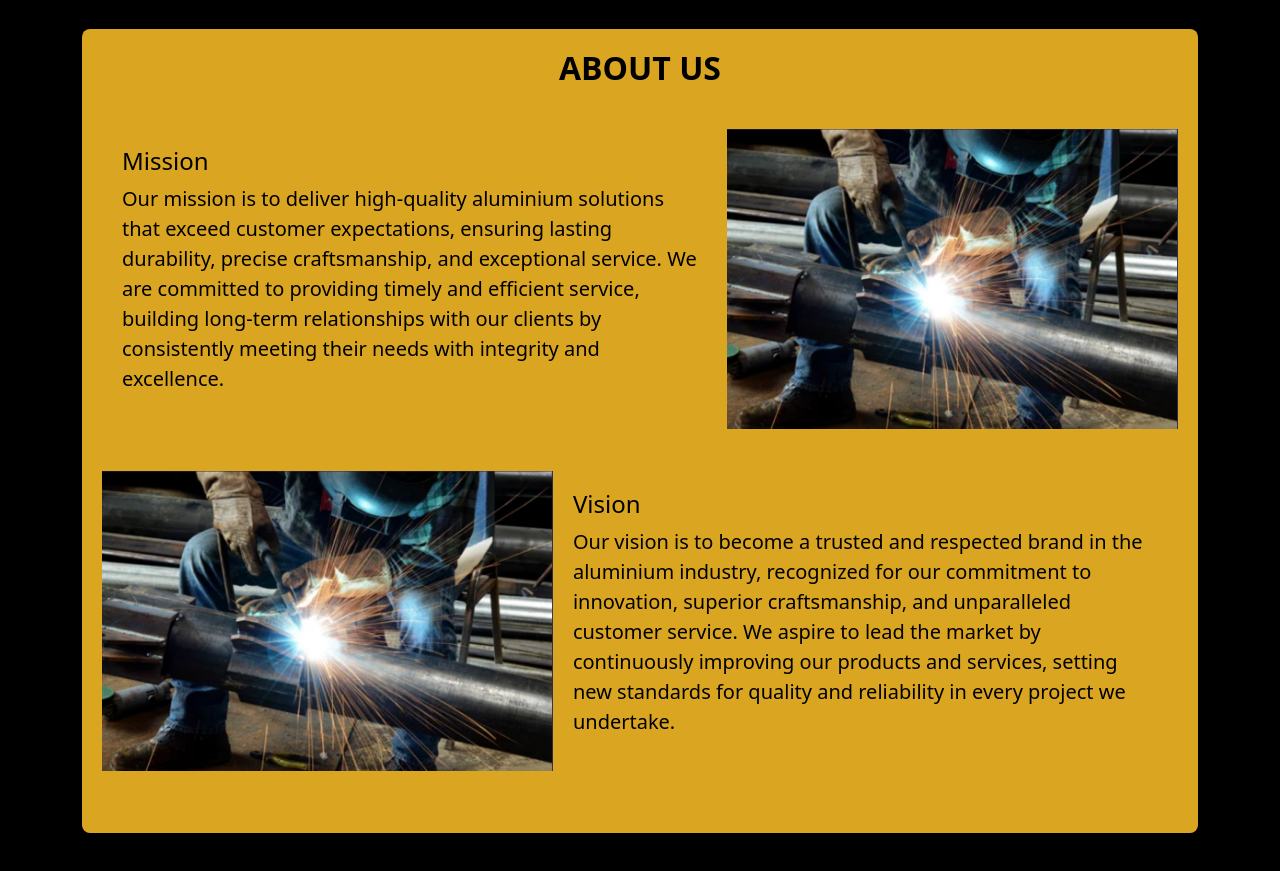
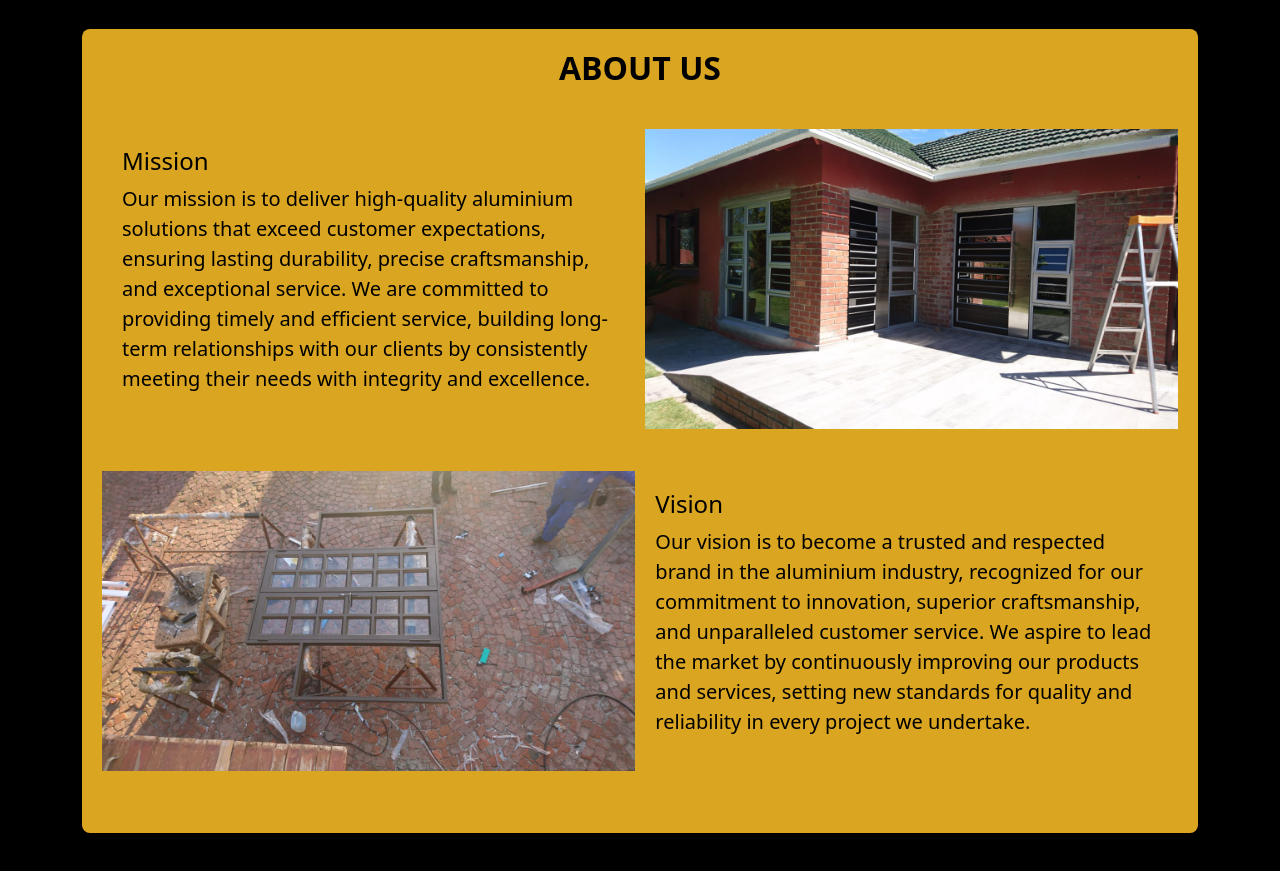
Before and after one commit to xolandaliso/react-app, a React (Create React App) app: page / in a window 1280 px wide. Shown: the part 2000-2871 px from the top of the page. Built offline with nearby package versions, Linux system fonts and the light colour scheme.

Commit message:
last changes - we go live

```diff
--- a/src/components/aboutus.js
+++ b/src/components/aboutus.js
@@ -1,6 +1,8 @@
 import React from 'react';
 import './css/landingpage.css'; // Assuming you'll use custom CSS for styling
-import weld from './images/weld.png';
+import manufact from './images/manufact.jpeg';
+import house from './images/house.jpeg';
+
 
 
 function AboutUs() {
@@ -24,14 +26,14 @@ function AboutUs() {
           </p>
         </div>
         <div className="about-image">
-          <img src={ weld } alt="Mission" />
+          <img src={ house } alt="Mission" />
         </div>
       </div>
 
       {/* Vision Section */}
       <div className="about-section">
         <div className="about-image">
-          <img src={ weld } alt="Vision" />
+          <img src={ manufact } alt="Vision" />
         </div>
         <div className="about-text">
           <h4>Vision</h4>
--- a/src/components/css/landingpage.css
+++ b/src/components/css/landingpage.css
@@ -153,15 +153,21 @@
 }
 
 .about-image {
-  height: 300px; /* Adjust this value to the desired height */
+  height: 300px; /* Adjust to your desired height */
   overflow: hidden;
+  display: flex; /* Ensures consistent alignment */
+  justify-content: center;
+  align-items: center;
 }
 
 .about-image img {
-  width: 100%;
-  height: 100%;
-  object-fit: cover;
+  max-width: 100%; /* Ensures the image doesn't exceed the container's width */
+  max-height: 100%; /* Ensures the image doesn't exceed the container's height */
+  object-fit: cover; /* Crops the image to fit the container */
+  width: auto; /* Ensures proper aspect ratio */
+  height: 100%; /* Fills the height of the container */
 }
+
 
 @media (max-width: 768px) {
   .about-section {
--- a/src/components/css/services.css
+++ b/src/components/css/services.css
@@ -87,3 +87,15 @@
   .close-btn:hover {
     background-color: #c82333;
   }
+
+
+  .about-image-services {
+    height: 300px; /* Adjust this value to the desired height */
+    overflow: hidden;
+  }
+
+  .about-image img-services {
+    width: 100%;
+    height: 100%;
+    object-fit: cover;
+  }
--- a/src/components/whatsapp.js
+++ b/src/components/whatsapp.js
@@ -2,7 +2,7 @@ import React from 'react';
 import { FaWhatsapp } from 'react-icons/fa';
 
 const WhatsAppWidget = () => {
-  const phoneNumber = "27715164754";
+  const phoneNumber = "27614828981";
   const message = "Hello! I would like to inquire about your services.";
 
   const whatsappURL = `https://web.whatsapp.com/send?phone=${phoneNumber}&text=${encodeURIComponent(message)}`;//`https://wa.me/${phoneNumber}?text=${encodeURIComponent(message)}`;
--- a/src/pages/servicespage.js
+++ b/src/pages/servicespage.js
@@ -1,6 +1,5 @@
 import React, { useState } from 'react';
 import '../components/css/services.css';
-import '../components/css/landingpage.css';
 import 'bootstrap/dist/css/bootstrap.min.css';
 
 
@@ -130,7 +129,7 @@ const ServicesPage = () => {
         <div className="row row-cols-1 row-cols-md-3 g-4"> {/* Creates space between the images */}
           {selectedService.images.map((image, index) => (
             <div key={index} className="col">
-                <div key={index} className="about-image">
+                <div key={index} className="about-image-services">
                 <img
                     src={image}
                     alt={`Service work ${index + 1}`}
```
Also changed, not shown: src/components/images/house.jpeg (added), src/components/images/manufact.jpeg (added).
